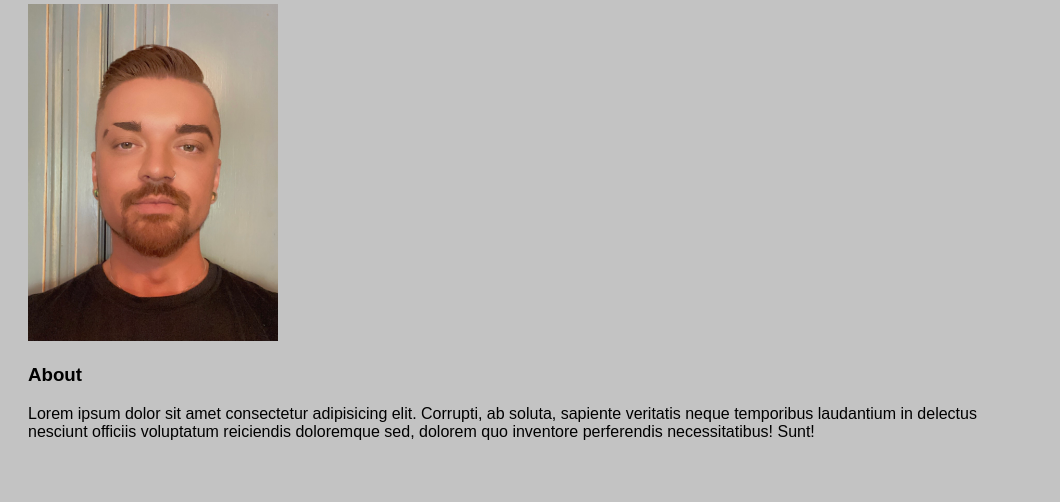
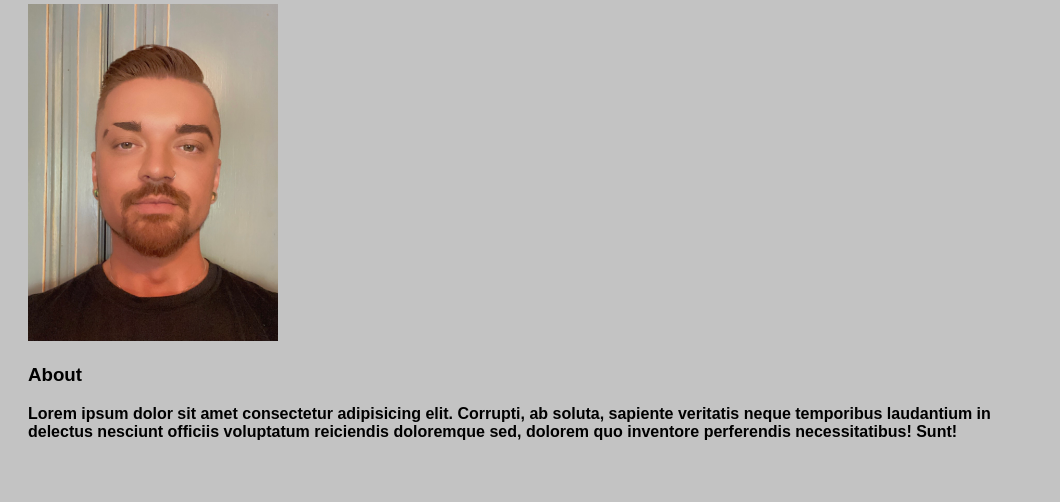
Before and after one commit to berrett1011/Portfolio, a plain HTML site: page index.html in a window 1280 px wide. Shown: the part 158-660 px from the top of the page, without its empty margins (0-1060 px from the left). Drawn offline with Linux system fonts and the light colour scheme.

Commit message:
playing with font color

```diff
--- a/Assets/style.css
+++ b/Assets/style.css
@@ -44,7 +44,7 @@ header h1 {
     font-weight:bolder;
     font-size: 1.55vw;
     text-shadow: 0 0 10px rgba(0, 0, 0, 0.5);
- }
+  }
 
 .Header {
   max-width: 1000px;
@@ -55,6 +55,7 @@ header h1 {
 
   /* Columns */
   .column {
+
     float: left;
     flex-wrap: wrap;
     width:100%;
@@ -64,9 +65,13 @@ header h1 {
 
 
   /* Content */
-  .content {
+  .contents {
 
-    padding: 20px;
+    list-style: none;
+    padding: 20px,15px;
+    font-weight:bolder;
+    color: black;
+
   }
 
 /* screen sizes */
```
